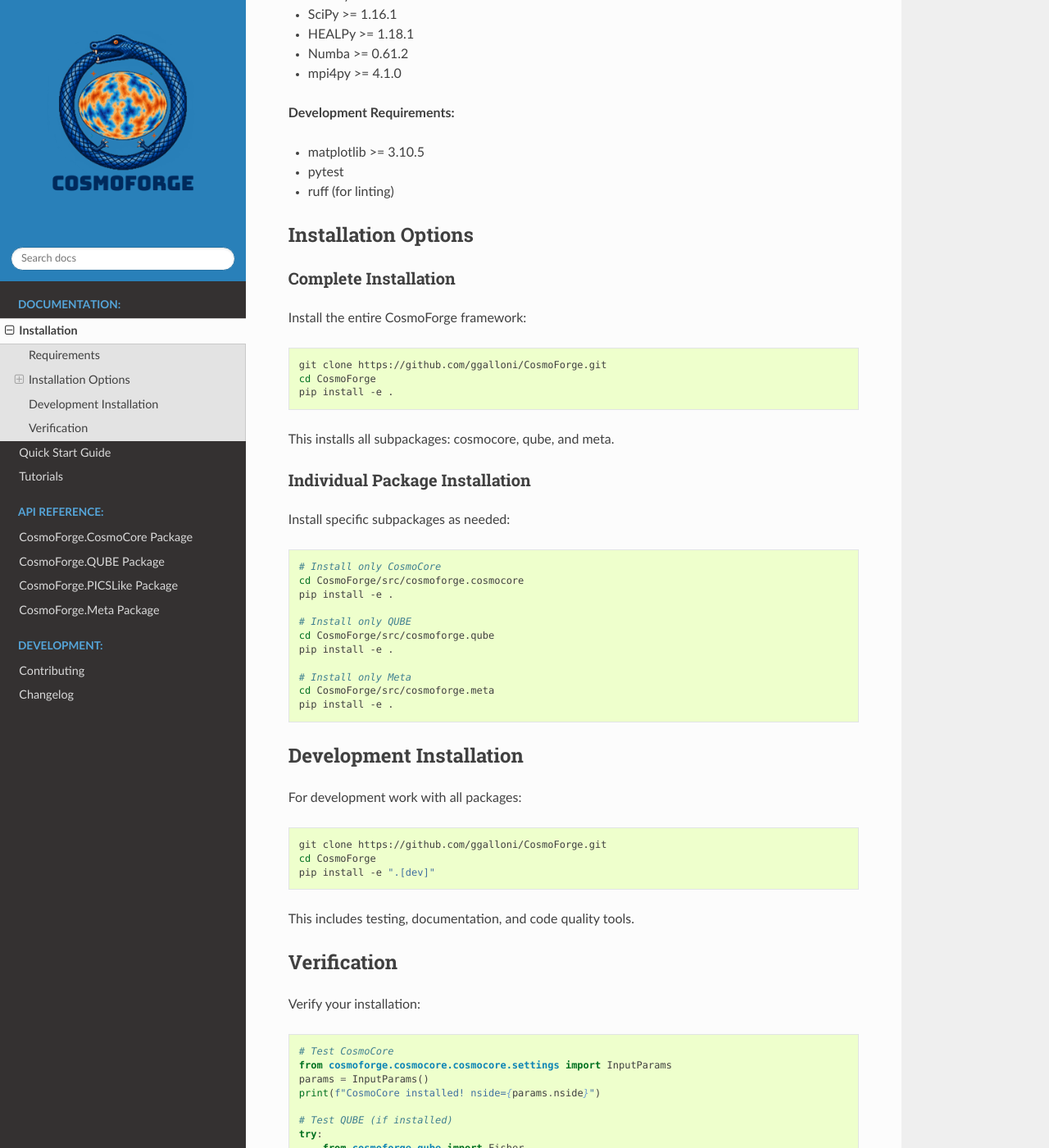
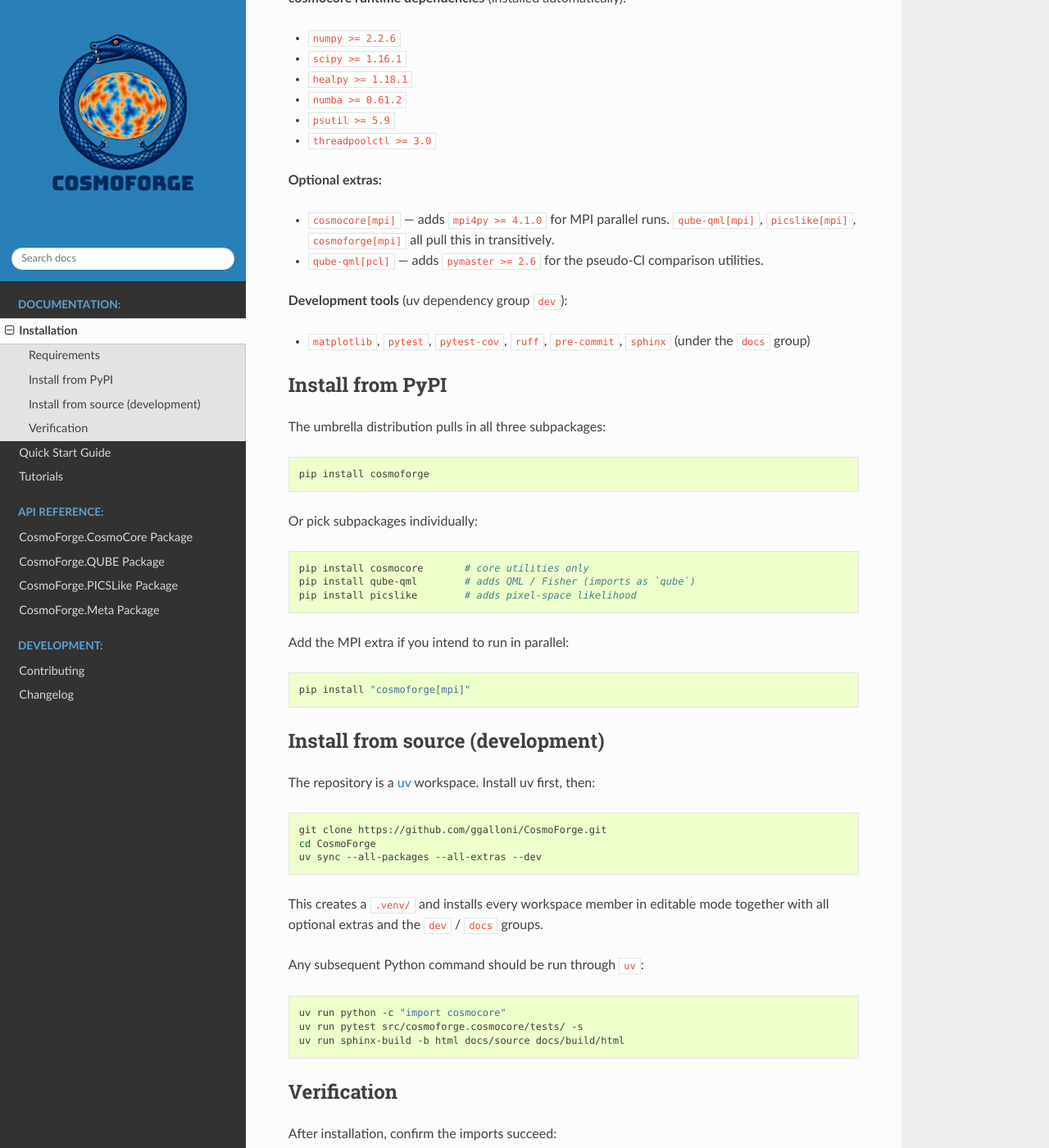
Before and after one commit to ggalloni/CosmoForge, a Sphinx documentation site: the page built from docs/source/installation.rst, in a window 1280 px wide and 1400 px high, scrolled down 450 px. Shown: the whole window at 82% size. Built offline with Sphinx 7.4.7 and the Read the Docs theme 3.1.0, drawn with Linux system fonts in a browser that asks for light colours; some of the changed text lies outside the part shown.

Commit message:
docs: rewrite installation.rst for uv workspace
The previous installation guide was wrong on several fronts: it called
the project a "namespace package", used `pip install -e .` instead of
the project-standard `uv sync`, omitted picslike entirely from the
subpackage list, declared mpi4py as a hard dep instead of an extra,
recommended `pip install -e ".[dev]"` (which doesn't work since dev
lives under `[dependency-groups]`, not `[project.optional-dependencies]`),
and shipped verification snippets with the wrong import paths
(`from cosmoforge.cosmocore.cosmocore.settings import ...`).

Full rewrite:
- Correct subpackage list: cosmocore / qube-qml / picslike / cosmoforge.
- Real dependencies from each package's pyproject (incl. psutil,
  threadpoolctl) and a section on the [mpi] / [pcl] extras.
- PyPI install instructions first, source/uv workspace install second.
- Verification snippet uses the actual import paths
  (cosmocore.settings, qube, picslike).
- Notes that the cosmoforge umbrella has no module surface of its own.

```diff
--- a/docs/source/installation.rst
+++ b/docs/source/installation.rst
@@ -1,100 +1,110 @@
 Installation
 ============
 
-CosmoForge is organized as a namespace package with three main subpackages that can be
-installed independently or together.
+CosmoForge is distributed as four PyPI packages that share a uv workspace in
+this repository:
+
+* **CosmoCore** (``cosmocore``) — shared algebra, fields, I/O, computation bases.
+* **QUBE** (``qube``, PyPI name ``qube-qml``) — Fisher and QML estimation.
+* **PICSLike** (``picslike``) — pixel-space likelihood.
+* **CosmoForge** (``cosmoforge``) — umbrella metapackage that depends on the three above.
 
 Requirements
 ------------
 
-**Core Requirements (all packages):**
+* Python 3.11–3.13
 
-* Python 3.11+
+**cosmocore runtime dependencies** (installed automatically):
 
-**CosmoCore Requirements:**
+* ``numpy >= 2.2.6``
+* ``scipy >= 1.16.1``
+* ``healpy >= 1.18.1``
+* ``numba >= 0.61.2``
+* ``psutil >= 5.9``
+* ``threadpoolctl >= 3.0``
 
-* NumPy >= 2.2.6
-* SciPy >= 1.16.1
-* HEALPy >= 1.18.1
-* Numba >= 0.61.2
-* mpi4py >= 4.1.0
+**Optional extras:**
 
-**Development Requirements:**
+* ``cosmocore[mpi]`` — adds ``mpi4py >= 4.1.0`` for MPI parallel runs.
+  ``qube-qml[mpi]``, ``picslike[mpi]``, ``cosmoforge[mpi]`` all pull this in transitively.
+* ``qube-qml[pcl]`` — adds ``pymaster >= 2.6`` for the pseudo-Cl comparison utilities.
 
-* matplotlib >= 3.10.5
-* pytest
-* ruff (for linting)
+**Development tools** (uv dependency group ``dev``):
 
-Installation Options
---------------------
+* ``matplotlib``, ``pytest``, ``pytest-cov``, ``ruff``, ``pre-commit``,
+  ``sphinx`` (under the ``docs`` group)
 
-Complete Installation
-^^^^^^^^^^^^^^^^^^^^^
+Install from PyPI
+-----------------
 
-Install the entire CosmoForge framework:
+The umbrella distribution pulls in all three subpackages:
+
+.. code-block:: bash
+
+   pip install cosmoforge
+
+Or pick subpackages individually:
+
+.. code-block:: bash
+
+   pip install cosmocore       # core utilities only
+   pip install qube-qml        # adds QML / Fisher (imports as `qube`)
+   pip install picslike        # adds pixel-space likelihood
+
+Add the MPI extra if you intend to run in parallel:
+
+.. code-block:: bash
+
+   pip install "cosmoforge[mpi]"
+
+Install from source (development)
+---------------------------------
+
+The repository is a `uv <https://docs.astral.sh/uv/>`_ workspace. Install
+uv first, then:
 
 .. code-block:: bash
 
    git clone https://github.com/ggalloni/CosmoForge.git
    cd CosmoForge
-   pip install -e .
+   uv sync --all-packages --all-extras --dev
 
-This installs all subpackages: cosmocore, qube, and meta.
+This creates a ``.venv/`` and installs every workspace member in editable
+mode together with all optional extras and the ``dev`` / ``docs`` groups.
 
-Individual Package Installation
-^^^^^^^^^^^^^^^^^^^^^^^^^^^^^^^
-
-Install specific subpackages as needed:
+Any subsequent Python command should be run through ``uv``:
 
 .. code-block:: bash
 
-   # Install only CosmoCore
-   cd CosmoForge/src/cosmoforge.cosmocore
-   pip install -e .
-
-   # Install only QUBE
-   cd CosmoForge/src/cosmoforge.qube
-   pip install -e .
-
-   # Install only Meta
-   cd CosmoForge/src/cosmoforge.meta
-   pip install -e .
-
-Development Installation
-------------------------
-
-For development work with all packages:
-
-.. code-block:: bash
-
-   git clone https://github.com/ggalloni/CosmoForge.git
-   cd CosmoForge
-   pip install -e ".[dev]"
-
-This includes testing, documentation, and code quality tools.
+   uv run python -c "import cosmocore"
+   uv run pytest src/cosmoforge.cosmocore/tests/ -s
+   uv run sphinx-build -b html docs/source docs/build/html
 
 Verification
 ------------
 
-Verify your installation:
+After installation, confirm the imports succeed:
 
 .. code-block:: python
 
-   # Test CosmoCore
-   from cosmoforge.cosmocore.cosmocore.settings import InputParams
+   # cosmocore
+   from cosmocore.settings import InputParams
    params = InputParams()
-   print(f"CosmoCore installed! nside={params.nside}")
+   print(f"cosmocore OK, nside={params.nside}")
 
-   # Test QUBE (if installed)
+   # qube
    try:
-       from cosmoforge.qube import Fisher
-       print("QUBE installed successfully!")
+       from qube import Fisher, Spectra
+       print("qube OK")
    except ImportError:
-       print("QUBE not installed")
+       print("qube not installed")
 
-   # Test Meta (if installed)
+   # picslike
    try:
-       import cosmoforge.meta
-       print("Meta installed successfully!")
+       from picslike import PICSLike
+       print("picslike OK")
    except ImportError:
-       print("Meta not installed")
+       print("picslike not installed")
+
+The ``cosmoforge`` umbrella package itself exposes no module surface — it
+only declares dependencies on the three packages above.
```
